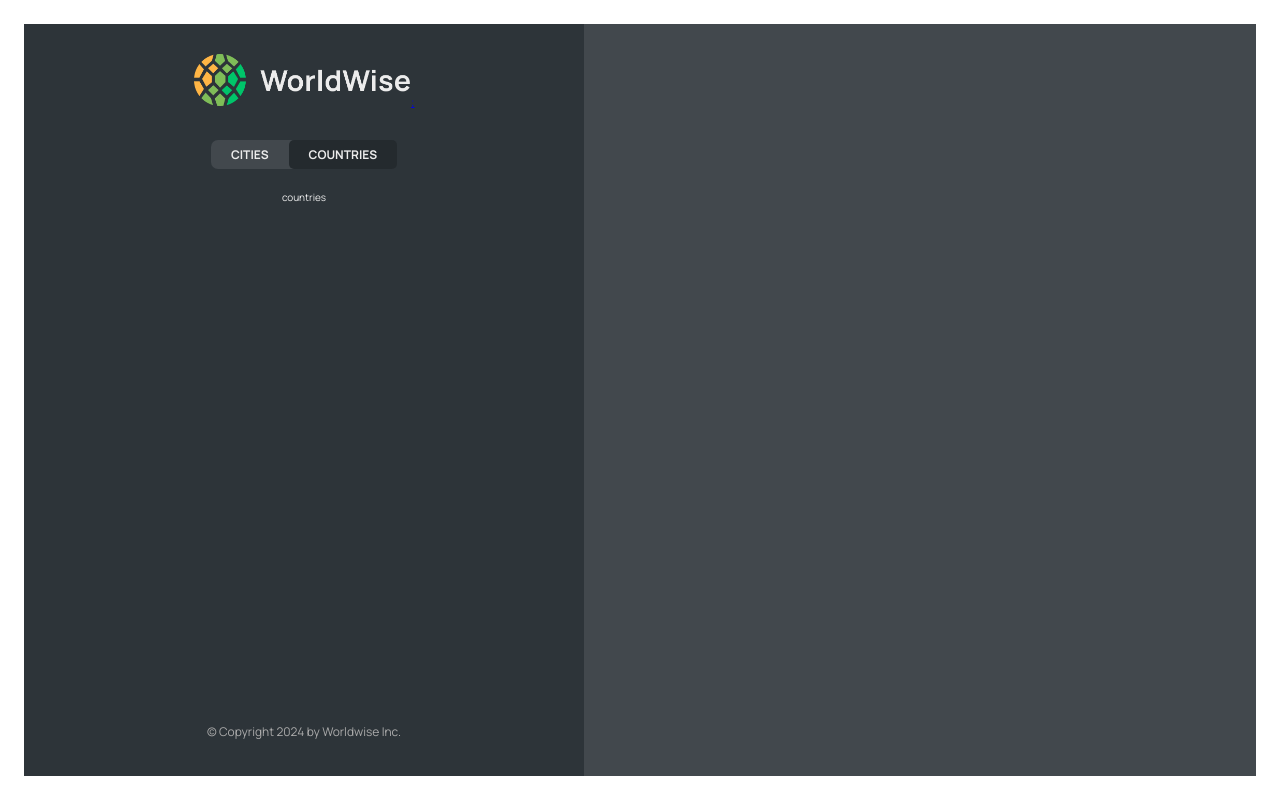
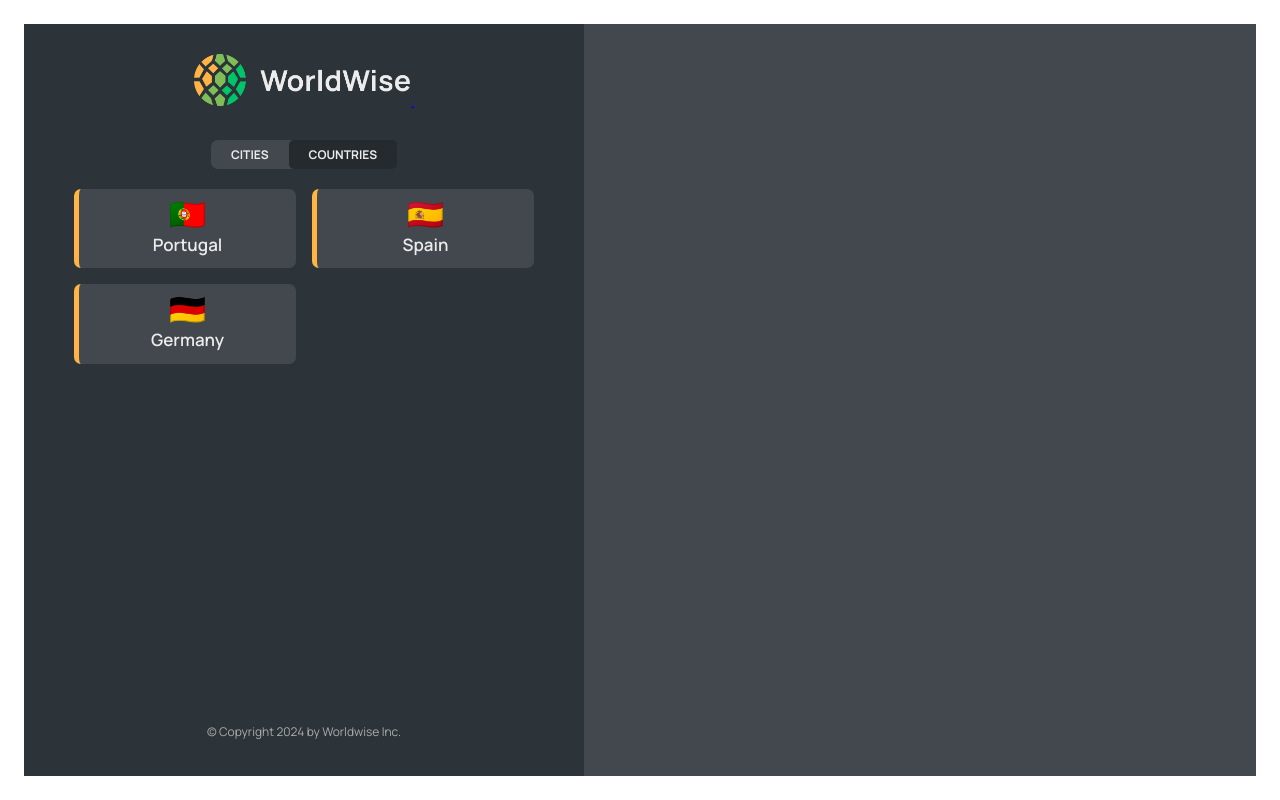
Before and after one commit to mertparlak-zima/worldwise, a React (Vite) app: page /app/countries in a window 1280 px wide. Built offline with nearby package versions, Linux system fonts and the light colour scheme.

Commit message:
chore: Add CountryList component and update App.jsx

```diff
--- a/src/App.jsx
+++ b/src/App.jsx
@@ -7,6 +7,7 @@
 import Pricing from "./pages/Pricing";
 import CityList from "./components/CityList/CityList";
 import { useEffect, useState } from "react";
+import CountryList from "./components/CountryList/CountryList";
 
 const FAKE_DATA = [
   {
@@ -86,7 +87,10 @@
               path="cities"
               element={<CityList cities={cities} isLoading={isLoading} />}
             />
-            <Route path="countries" element={<div>countries</div>} />
+            <Route
+              path="countries"
+              element={<CountryList cities={cities} isLoading={isLoading} />}
+            />
             <Route path="form" element={<div>form</div>} />
           </Route>
           <Route path="*" element={<PageNotFound />} />
--- a/src/components/CityItem/CityItem.jsx
+++ b/src/components/CityItem/CityItem.jsx
@@ -7,10 +7,10 @@
     year: "numeric",
     weekday: "long",
   }).format(new Date(date));
-export default function CityItem({ city, key }) {
+export default function CityItem({ city }) {
   const { cityName, emoji: cityEmoji, date: cityDate } = city;
   return (
-    <li className={cityItem} key={key}>
+    <li className={cityItem}>
       <span className={emoji}>{cityEmoji}</span>
       <h3 className={name}>{cityName}</h3>
       <time className={date}>({formatDate(cityDate)})</time>
--- /dev/null
+++ b/src/components/CountryList/CountryList.jsx
@@ -0,0 +1,28 @@
+import { countryList } from "./CountryList.module.css";
+import Spinner from "../Spinner/Spinner";
+import Message from "../Message/Message";
+import CountryItem from "../CountryItem/CountryItem";
+export default function CountryList({ cities, isLoading }) {
+  if (isLoading) return <Spinner />;
+
+  if (!cities.length)
+    return (
+      <Message message="Add your first city by clicking on a city on the map" />
+    );
+
+  const countries = cities.reduce((arr, city) => {
+    if (!arr.map((el) => el.country).includes(city.country)) {
+      return [...arr, { country: city.country, emoji: city.emoji }];
+    } else {
+      return arr;
+    }
+  }, []);
+
+  return (
+    <ul className={countryList}>
+      {countries.map((country) => (
+        <CountryItem key={country.country} country={country} />
+      ))}
+    </ul>
+  );
+}
```
